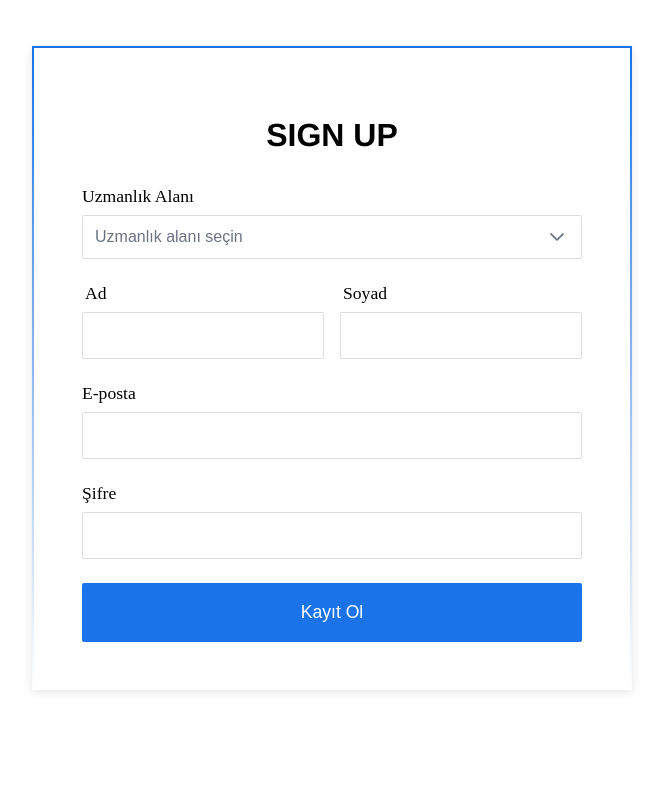
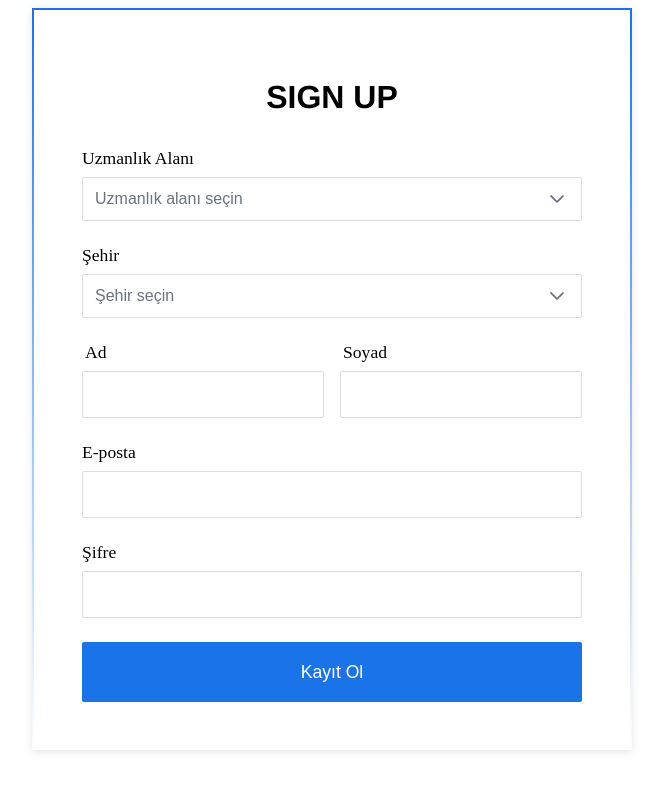
Before and after one commit to SudeCabuk/appointmentsystem, a Next.js app: page /register in a window 1280 px wide. Shown: the top 790 px of the page, without its empty margins (308-971 px from the left). Built offline with nearby package versions, Linux system fonts and the light colour scheme; a web font is replaced by a local one.

Commit message:
add city dropdown to the register

```diff
--- a/src/app/Auth/Register.js
+++ b/src/app/Auth/Register.js
@@ -43,6 +43,12 @@ export default function Register() {
     { name: "Radyoloji", code: "RAD" },
     { name: "Üroloji", code: "URO" },
   ];
+  const cities = [
+    { name: "İstanbul", code: "IST" },
+    { name: "Tekirdağ", code: "TKR" },
+    { name: "Ankara", code: "ANK" },
+    { name: "İzmir", code: "IZ" },
+  ];
 
   const handleChange = (e, field) => {
     setFormData({
@@ -65,6 +71,17 @@ export default function Register() {
             options={specialties}
             optionLabel="name"
             placeholder="Uzmanlık alanı seçin"
+            className={styles.input}
+          />
+        </div>
+        <div className={styles.formGroup}>
+          <label>Şehir</label>
+          <Dropdown
+            value={formData.specialty}
+            onChange={(e) => handleChange(e, "specialty")}
+            options={cities}
+            optionLabel="name"
+            placeholder="Şehir seçin"
             className={styles.input}
           />
         </div>
```
